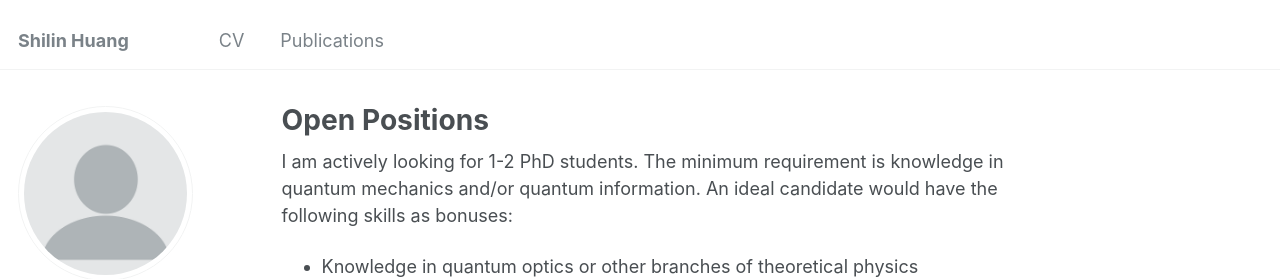
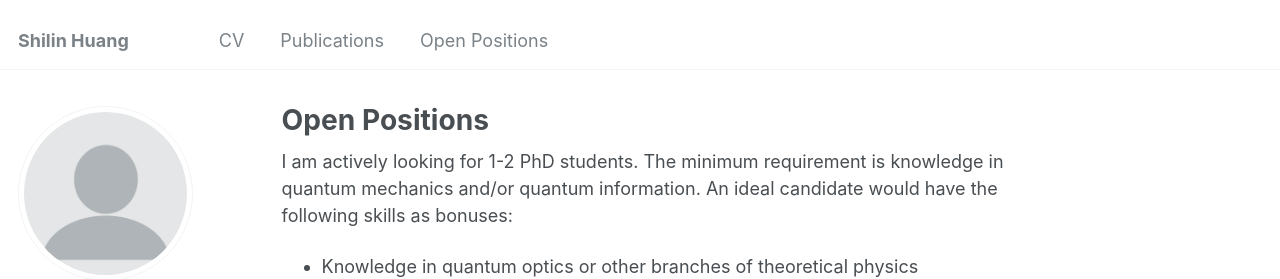
Before and after one commit to huang-shilin/huang-shilin.github.io, a Jekyll site: the page built from _pages/open-positions.md, in a window 1280 px wide. Shown: the top 279 px of the page. Built offline with Jekyll 4.4.1, drawn with Linux system fonts in a browser that asks for light colours; some web fonts are replaced.

Commit message:
Update navigation.yml

```diff
--- a/_data/navigation.yml
+++ b/_data/navigation.yml
@@ -5,3 +5,6 @@ main:
 
   - title: "Publications"
     url: /publications/
+
+  - title: "Open Positions"
+    url: /open-positions/
```
